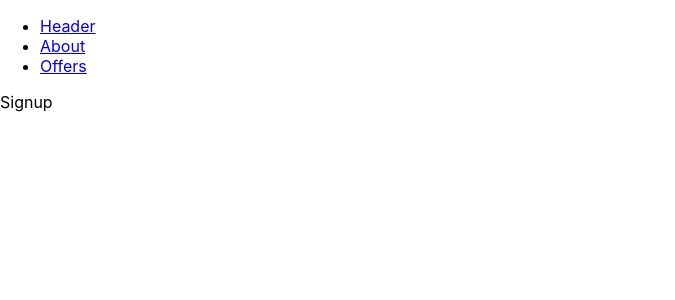
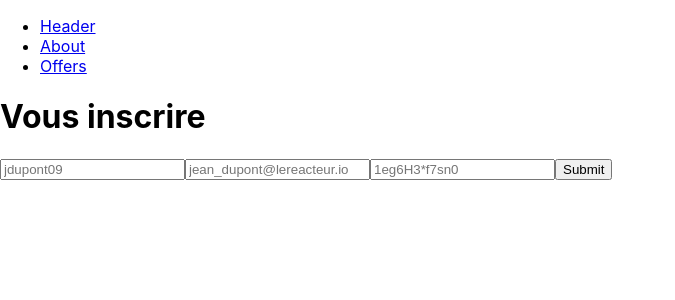
Before and after one commit to Chendadev/Vinted-frontend, a React (Create React App) app: page /signup in a window 1280 px wide. Shown: the top 300 px of the page, without its empty margins (0-675 px from the left). Built offline with nearby package versions, Linux system fonts and the light colour scheme; the HTML template or start-up script is replaced by a standard one.

Commit message:
add form signup and login

```diff
--- a/src/components/containers/Login.js
+++ b/src/components/containers/Login.js
@@ -1,7 +1,43 @@
 import React from 'react'
+import { useState } from "react";
 
 export default function Login() {
+    const [email, setEmail] = useState("");
+    const [password, setPassword] = useState("");
+
+    const handleEmailChange = event => {
+        const value = event.target.value;
+        setEmail(value);
+    };
+
+    const handlePasswordChange = event => {
+        const value = event.target.value;
+        setPassword(value);
+    };
+
+    const handleSubmit = event => {
+        event.preventDefault(); // Pour empêcher le navigateur de changer de page lors de la soumission du formulaire
+        console.log(email, password);
+    };
     return (
-        <div>Login</div>
+        <div className="form-signup">
+            <h1>Vous inscrire</h1>
+            <form onSubmit={handleSubmit}>
+                <input
+                    placeholder="jean_dupont@lereacteur.io"
+                    type="text"
+                    name="email"
+                    value={email}
+                    onChange={handleEmailChange} />
+                <input
+                    placeholder="1eg6H3*f7sn0"
+                    type="password"
+                    name="password"
+                    value={password}
+                    onChange={handlePasswordChange} />
+
+                <input type="submit" value="Submit" />
+            </form>
+        </div>
     )
 }
--- a/src/components/containers/Signup.js
+++ b/src/components/containers/Signup.js
@@ -1,7 +1,55 @@
 import React from 'react'
+import { useState } from "react";
 
 export default function Signup() {
+    const [user, setUser] = useState("");
+    const [email, setEmail] = useState("");
+    const [password, setPassword] = useState("");
+
+    const handleUserChange = event => {
+        const value = event.target.value;
+        setUser(value);
+    };
+
+    const handleEmailChange = event => {
+        const value = event.target.value;
+        setEmail(value);
+    };
+
+    const handlePasswordChange = event => {
+        const value = event.target.value;
+        setPassword(value);
+    };
+
+    const handleSubmit = event => {
+        event.preventDefault(); // Pour empêcher le navigateur de changer de page lors de la soumission du formulaire
+        console.log(email, password);
+    };
     return (
-        <div>Signup</div>
+        <div className="form-signup">
+            <h1>Vous inscrire</h1>
+            <form onSubmit={handleSubmit}>
+                <input
+                    placeholder="jdupont09"
+                    type="text"
+                    name="user"
+                    value={user}
+                    onChange={handleUserChange} />
+                <input
+                    placeholder="jean_dupont@lereacteur.io"
+                    type="text"
+                    name="email"
+                    value={email}
+                    onChange={handleEmailChange} />
+                <input
+                    placeholder="1eg6H3*f7sn0"
+                    type="password"
+                    name="password"
+                    value={password}
+                    onChange={handlePasswordChange} />
+
+                <input type="submit" value="Submit" />
+            </form>
+        </div>
     )
 }
```
